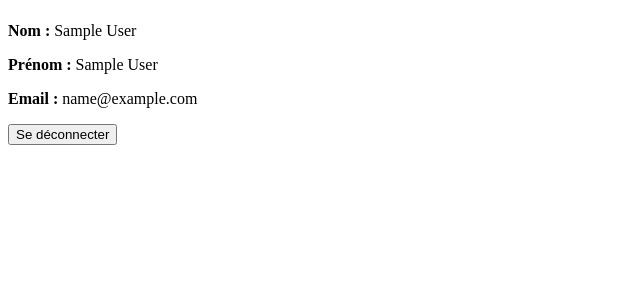
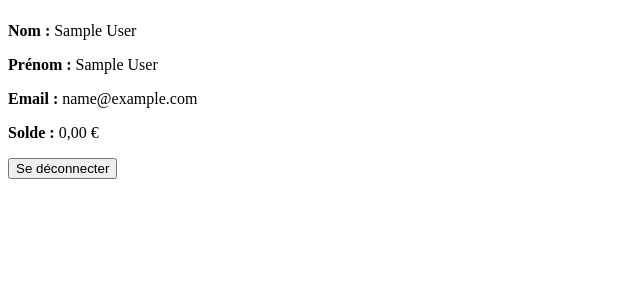
Before and after one commit to CalvoTom/MarketPlace, a PHP site: page /profile.php in a window 1280 px wide. Shown: the part 58-358 px from the top of the page, without its empty margins (0-640 px from the left). Run offline with PHP 8.4, Linux system fonts and the light colour scheme; the visitor is signed in with stand-in values (Sample User, id 1); tables that the repository leaves empty or names only in its code hold one stand-in row (values such as "Sample post").

Commit message:
Added the Solde function in profile

```diff
--- a/profile.php
+++ b/profile.php
@@ -1,5 +1,6 @@
 <?php
 session_start();
+require_once 'includes/db.php';
 
 // Rediriger vers la page de connexion si l'utilisateur n'est pas connecté
 if (!isset($_SESSION["user_id"])) {
@@ -33,6 +34,9 @@ if (isset($_GET['logout'])) {
     <p><strong>Prénom :</strong> <?php echo htmlspecialchars($_SESSION["prenom"]); ?></p>
     <p><strong>Email :</strong> <?php echo htmlspecialchars($_SESSION["email"]); ?></p>
 
+    <!-- Affichage du solde -->
+    <?php include 'solde.php'; ?>
+
     <form method="get" action="">
         <input type="submit" name="logout" value="Se déconnecter">
     </form>
--- /dev/null
+++ b/solde.php
@@ -0,0 +1,24 @@
+<?php
+session_start();
+require_once 'includes/db.php';
+
+// Vérifier que l'utilisateur est connecté
+if (!isset($_SESSION["user_id"])) {
+    echo "Vous devez être connecté pour voir votre solde.";
+    exit();
+}
+
+$user_id = $_SESSION["user_id"];
+
+// Requête pour récupérer le solde
+$sql = "SELECT solde FROM utilisateurs WHERE id = :id";
+$stmt = $conn->prepare($sql);
+$stmt->execute([':id' => $user_id]);
+$user = $stmt->fetch(PDO::FETCH_ASSOC);
+
+if ($user) {
+    echo "<p><strong>Solde :</strong> " . number_format($user["solde"], 2, ',', ' ') . " €</p>";
+} else {
+    echo "Utilisateur introuvable.";
+}
+?>
```
